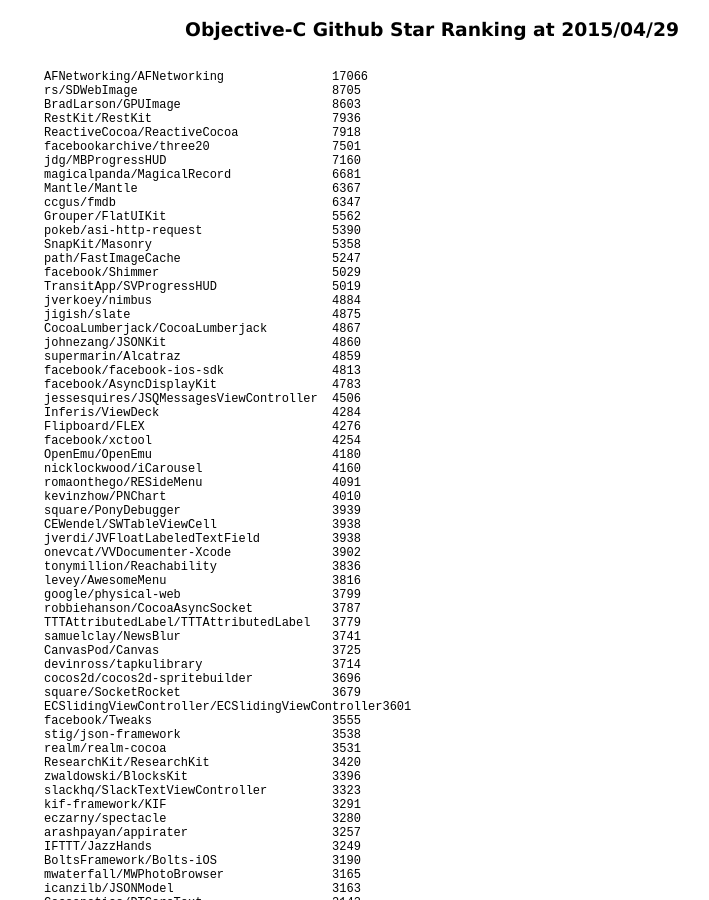
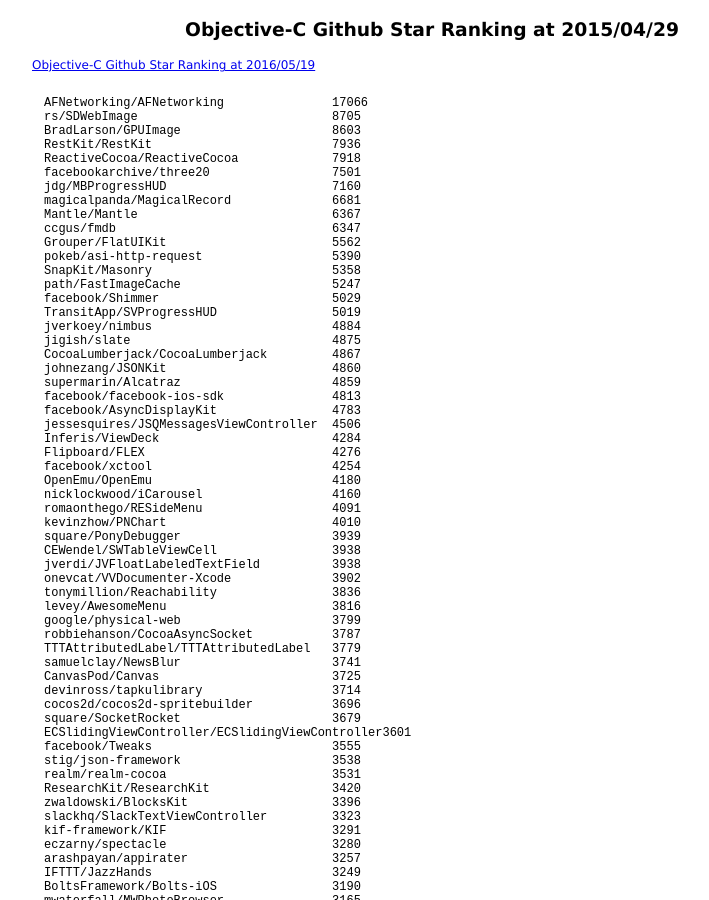
Before and after one commit to 38elements/38elements.github.com, a Jekyll site: the page built from _posts/2015-04-29-objective-c-repository-github-star-ranking.md, in a window 1280 px wide and 900 px high. Shown: the whole window, without its empty margins (208-917 px from the left). Built offline with Jekyll 4.4.1, drawn with Linux system fonts in a browser that asks for light colours.

Commit message:
Update 2015-04-29-objective-c-repository-github-star-ranking.md

```diff
--- a/_posts/2015-04-29-objective-c-repository-github-star-ranking.md
+++ b/_posts/2015-04-29-objective-c-repository-github-star-ranking.md
@@ -2,6 +2,7 @@
 layout: posts
 title: Objective-C Github Star Ranking at 2015/04/29
 ---
+[Objective-C  Github Star Ranking at 2016/05/19](/2016/05/19/objective-c-repository-github-star-ranking.html)
 <pre style="background-color: white;border: none;">
 AFNetworking/AFNetworking               17066
 rs/SDWebImage                           8705
```
